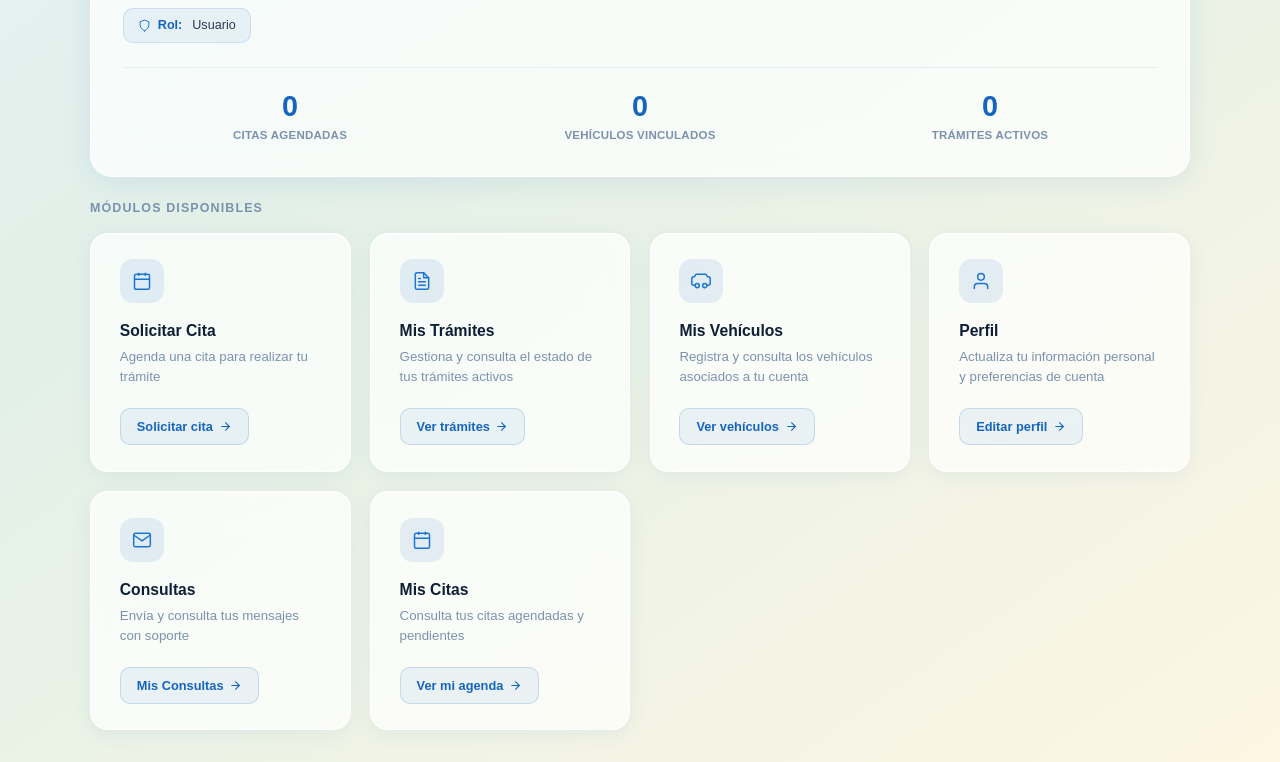
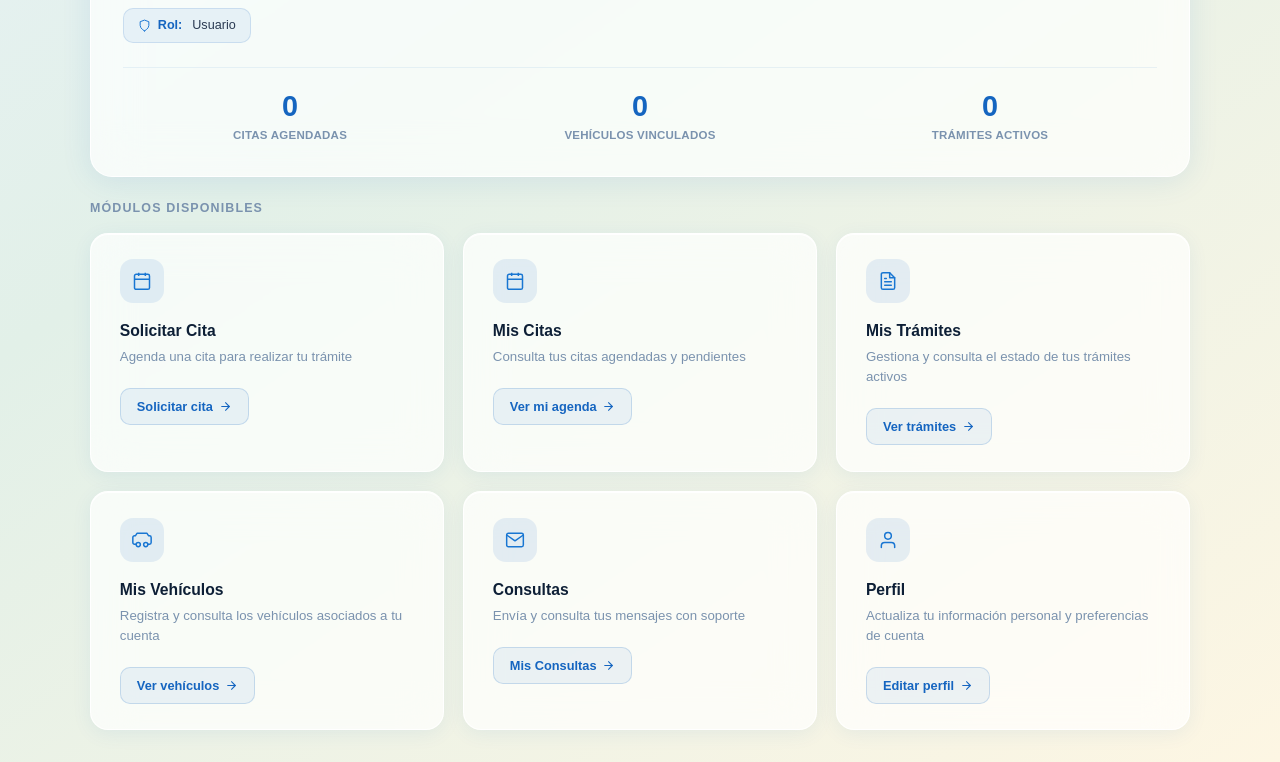
Before and after one commit to Andres0606/Proyecto-GBD-MPETrackSystem, a Next.js app in the folder Frontend/: page /dashboard in a window 1280 px wide. Shown: the part 1598-2360 px from the top of the page. Built offline with nearby package versions, Linux system fonts and the light colour scheme; no server answers; sample sign-in values are in the browser's storage.

Commit message:
mejora perfil cliente

```diff
--- a/Frontend/app/CSS/dashboard/Dashboard.module.css
+++ b/Frontend/app/CSS/dashboard/Dashboard.module.css
@@ -277,7 +277,15 @@
 }
 
 .grid {
-  display:grid; grid-template-columns:repeat(auto-fit,minmax(240px,1fr)); gap:1.2rem;
+  display: grid;
+  grid-template-columns: repeat(3, 1fr);
+  gap: 1.2rem;
+}
+
+@media (max-width: 900px) {
+  .grid {
+    grid-template-columns: repeat(2, 1fr);
+  }
 }
 
 .card {
--- a/Frontend/app/dashboard/page.tsx
+++ b/Frontend/app/dashboard/page.tsx
@@ -270,7 +270,7 @@ export default function DashboardPage() {
 
 <div className={styles.grid}>
 
-  {/* Solicitar Cita */}
+  {/* 1. Solicitar Cita */}
   <div className={styles.card}>
     <div className={styles.cardIcon}>
       <svg viewBox="0 0 24 24" fill="none" stroke="currentColor" strokeWidth="1.8">
@@ -280,10 +280,8 @@ export default function DashboardPage() {
         <line x1="3" y1="10" x2="21" y2="10" />
       </svg>
     </div>
-
     <h3>Solicitar Cita</h3>
     <p>Agenda una cita para realizar tu trámite</p>
-
     <Link href="/citas/solicitar">
       <button className={styles.cardBtn}>
         Solicitar cita <ArrowIcon />
@@ -291,15 +289,29 @@ export default function DashboardPage() {
     </Link>
   </div>
 
-  {/* Mis Trámites */}
+  {/* 2. Mis Citas */}
+  <div className={styles.card}>
+    <div className={styles.cardIcon}>
+      <svg viewBox="0 0 24 24" fill="none" stroke="currentColor" strokeWidth="1.8">
+        <rect x="3" y="4" width="18" height="18" rx="2" ry="2"/><line x1="16" y1="2" x2="16" y2="6"/><line x1="8" y1="2" x2="8" y2="6"/><line x1="3" y1="10" x2="21" y2="10"/>
+      </svg>
+    </div>
+    <h3>Mis Citas</h3>
+    <p>Consulta tus citas agendadas y pendientes</p>
+    <Link href="/mis-citas">
+      <button className={styles.cardBtn}>
+        Ver mi agenda <ArrowIcon />
+      </button>
+    </Link>
+  </div>
+
+  {/* 3. Mis Trámites */}
   <div className={styles.card}>
     <div className={styles.cardIcon}>
       <FileIcon />
     </div>
-
     <h3>Mis Trámites</h3>
     <p>Gestiona y consulta el estado de tus trámites activos</p>
-
     <Link href="/mis-tramites">
       <button className={styles.cardBtn}>
         Ver trámites <ArrowIcon />
@@ -307,15 +319,13 @@ export default function DashboardPage() {
     </Link>
   </div>
 
-  {/* Mis Vehículos */}
+  {/* 4. Mis Vehículos */}
   <div className={styles.card}>
     <div className={styles.cardIcon}>
       <VehicleIcon />
     </div>
-
     <h3>Mis Vehículos</h3>
     <p>Registra y consulta los vehículos asociados a tu cuenta</p>
-
     <Link href="/vehiculos">
       <button className={styles.cardBtn}>
         Ver vehículos <ArrowIcon />
@@ -323,51 +333,34 @@ export default function DashboardPage() {
     </Link>
   </div>
 
-  {/* Perfil */}
+  {/* 5. Consultas */}
   <div className={styles.card}>
+    <div className={styles.cardIcon}>
+      <MailIcon />
+    </div>
+    <h3>Consultas</h3>
+    <p>Envía y consulta tus mensajes con soporte</p>
+    <Link href="/consultas">
+      <button className={styles.cardBtn}>
+        Mis Consultas <ArrowIcon />
+      </button>
+    </Link>
+  </div>
 
+  {/* 6. Perfil */}
+  <div className={styles.card}>
     <div className={styles.cardIcon}>
       <UserIcon />
     </div>
-
     <h3>Perfil</h3>
     <p>Actualiza tu información personal y preferencias de cuenta</p>
-
     <Link href="/perfil">
       <button className={styles.cardBtn}>
         Editar perfil <ArrowIcon />
       </button>
     </Link>
   </div>
-{/* Mis Consultas */}
-<div className={styles.card}>
-  <div className={styles.cardIcon}>
-    <MailIcon />
-  </div>
-  <h3>Consultas</h3>
-  <p>Envía y consulta tus mensajes con soporte</p>
-  <Link href="/consultas">
-    <button className={styles.cardBtn}>
-      Mis Consultas <ArrowIcon />
-    </button>
-  </Link>
-</div>
 
-{/* Mis Citas */}
-<div className={styles.card}>
-  <div className={styles.cardIcon}>
-    <svg viewBox="0 0 24 24" fill="none" stroke="currentColor" strokeWidth="1.8">
-      <rect x="3" y="4" width="18" height="18" rx="2" ry="2"/><line x1="16" y1="2" x2="16" y2="6"/><line x1="8" y1="2" x2="8" y2="6"/><line x1="3" y1="10" x2="21" y2="10"/>
-    </svg>
-  </div>
-  <h3>Mis Citas</h3>
-  <p>Consulta tus citas agendadas y pendientes</p>
-  <Link href="/mis-citas">
-    <button className={styles.cardBtn}>
-      Ver mi agenda <ArrowIcon />
-    </button>
-  </Link>
-</div>
 </div>
       </div>
     </div>
```
